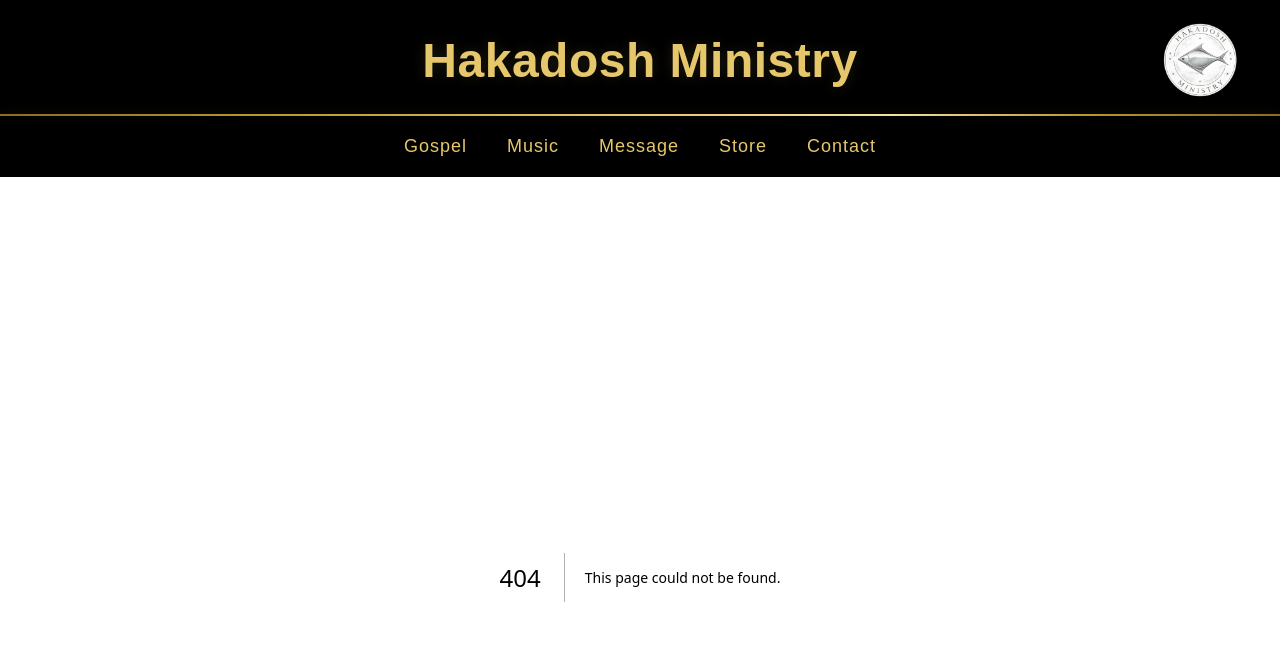
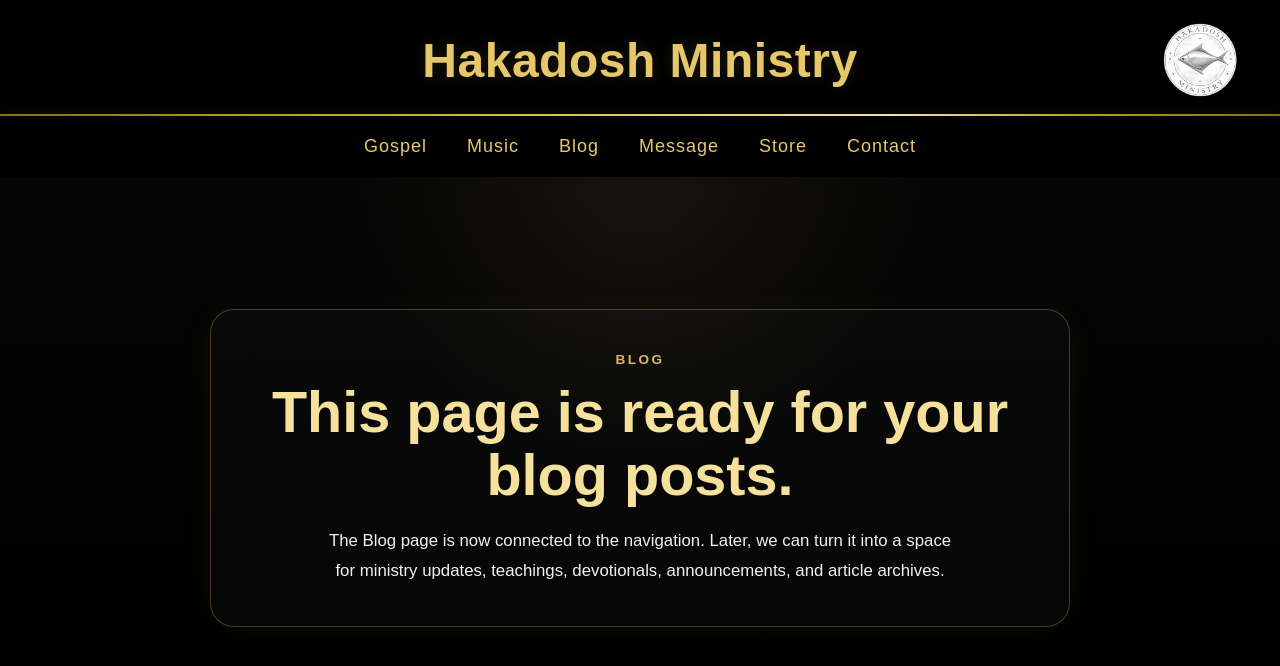
Before and after one commit to hra2756-lgtm/hakadosh-ministry-next, a Next.js app: page /blog in a window 1280 px wide. Before the commit this address had no page. Shown: the top 666 px of the page. Built offline with nearby package versions, Linux system fonts and the light colour scheme.

Commit message:
Add site placeholder pages and daily verse logic

```diff
--- /dev/null
+++ b/src/app/blog/page.js
@@ -0,0 +1,19 @@
+export const metadata = {
+  title: 'Blog | Hakadosh Ministry',
+  description: 'A placeholder page for the Blog section of Hakadosh Ministry.',
+}
+
+export default function BlogPage() {
+  return (
+    <section className="content-shell">
+      <div className="content-card">
+        <span className="content-eyebrow">Blog</span>
+        <h1 className="content-title">This page is ready for your blog posts.</h1>
+        <p className="content-copy">
+          The Blog page is now connected to the navigation. Later, we can turn it into a space
+          for ministry updates, teachings, devotionals, announcements, and article archives.
+        </p>
+      </div>
+    </section>
+  )
+}
--- a/src/app/globals.css
+++ b/src/app/globals.css
@@ -224,6 +224,54 @@ body{
   flex-wrap:wrap;
 }
 
+/* PLACEHOLDER PAGES */
+
+.content-shell{
+  min-height:calc(100vh - 170px);
+  display:flex;
+  align-items:center;
+  justify-content:center;
+  padding:48px 20px 96px;
+  background:
+    radial-gradient(circle at top, rgba(230, 199, 107, 0.08), transparent 32%),
+    linear-gradient(to bottom, #050505, #000000);
+}
+
+.content-card{
+  width:100%;
+  max-width:860px;
+  padding:40px 28px;
+  border:1px solid rgba(230, 199, 107, 0.28);
+  border-radius:24px;
+  background:rgba(255, 255, 255, 0.025);
+  box-shadow:0 0 30px rgba(230, 199, 107, 0.05);
+}
+
+.content-eyebrow{
+  display:inline-block;
+  margin-bottom:14px;
+  color:#d9b85f;
+  font-size:0.85rem;
+  font-weight:700;
+  letter-spacing:2.4px;
+  text-transform:uppercase;
+}
+
+.content-title{
+  color:#f5e19c;
+  font-size:clamp(2rem, 5vw, 3.6rem);
+  line-height:1.1;
+  margin-bottom:18px;
+}
+
+.content-copy{
+  max-width:640px;
+  margin:0 auto;
+  color:#f1f1f1;
+  font-size:1.05rem;
+  line-height:1.8;
+}
+
 /* RESPONSIVE */
 
 @media (max-width: 768px){
@@ -272,4 +320,19 @@ body{
     font-size:1rem;
     line-height:1.8;
   }
+
+  .content-shell{
+    min-height:calc(100vh - 150px);
+    padding:32px 14px 72px;
+  }
+
+  .content-card{
+    padding:28px 20px;
+    border-radius:18px;
+  }
+
+  .content-copy{
+    font-size:1rem;
+    line-height:1.75;
+  }
 }
--- a/src/app/layout.js
+++ b/src/app/layout.js
@@ -33,6 +33,7 @@ export default function RootLayout({ children }) {
         <nav className="navbar">
           <Link href="/gospel">Gospel</Link>
           <Link href="/music">Music</Link>
+          <Link href="/blog">Blog</Link>
           <Link href="/message">Message</Link>
           <Link href="/store">Store</Link>
           <Link href="/contact">Contact</Link>
```
Also changed, not shown: src/app/contact/page.js (added, +19 -0 lines), src/app/gospel/page.js (added, +19 -0 lines), src/app/message/page.js (added, +19 -0 lines), src/app/music/page.js (added, +19 -0 lines), src/app/page.js (+3 -13 lines), src/app/store/page.js (added, +19 -0 lines), src/lib/verse-of-the-day.js (added, +60 -0 lines).
